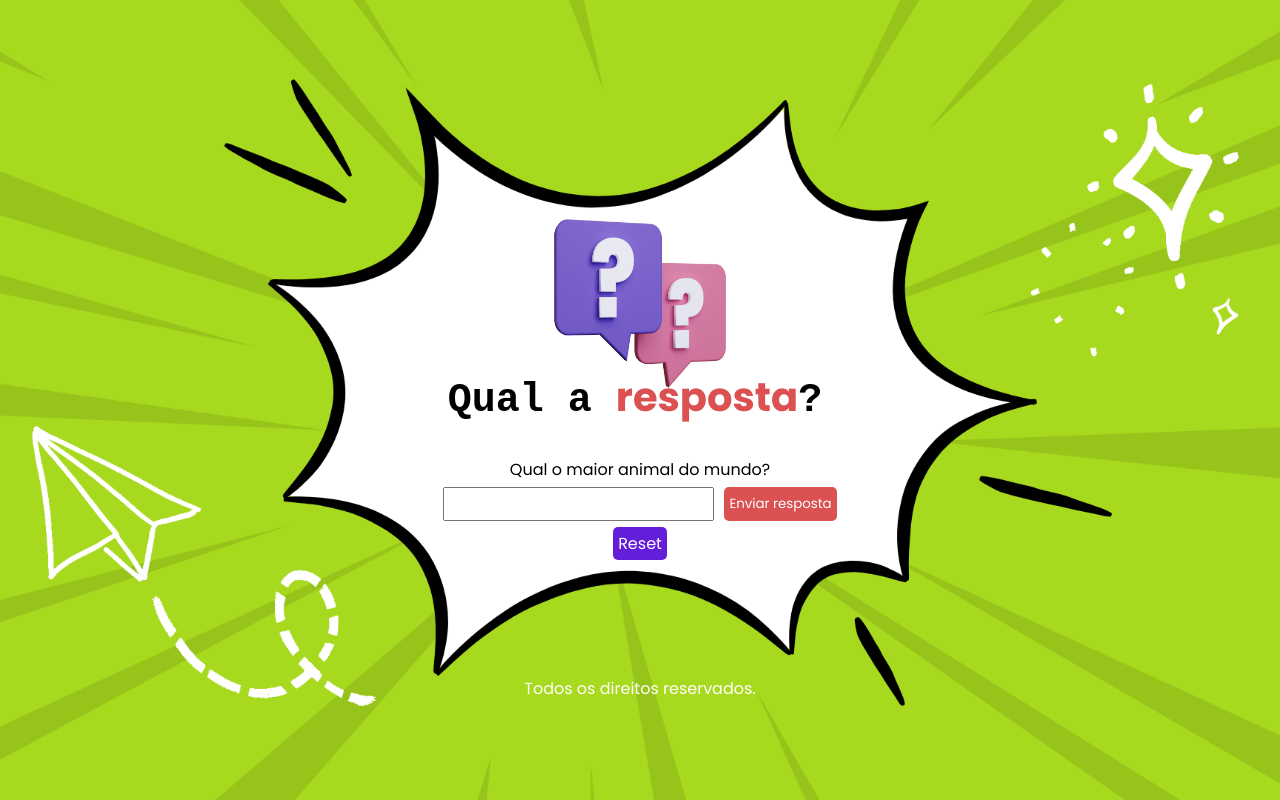
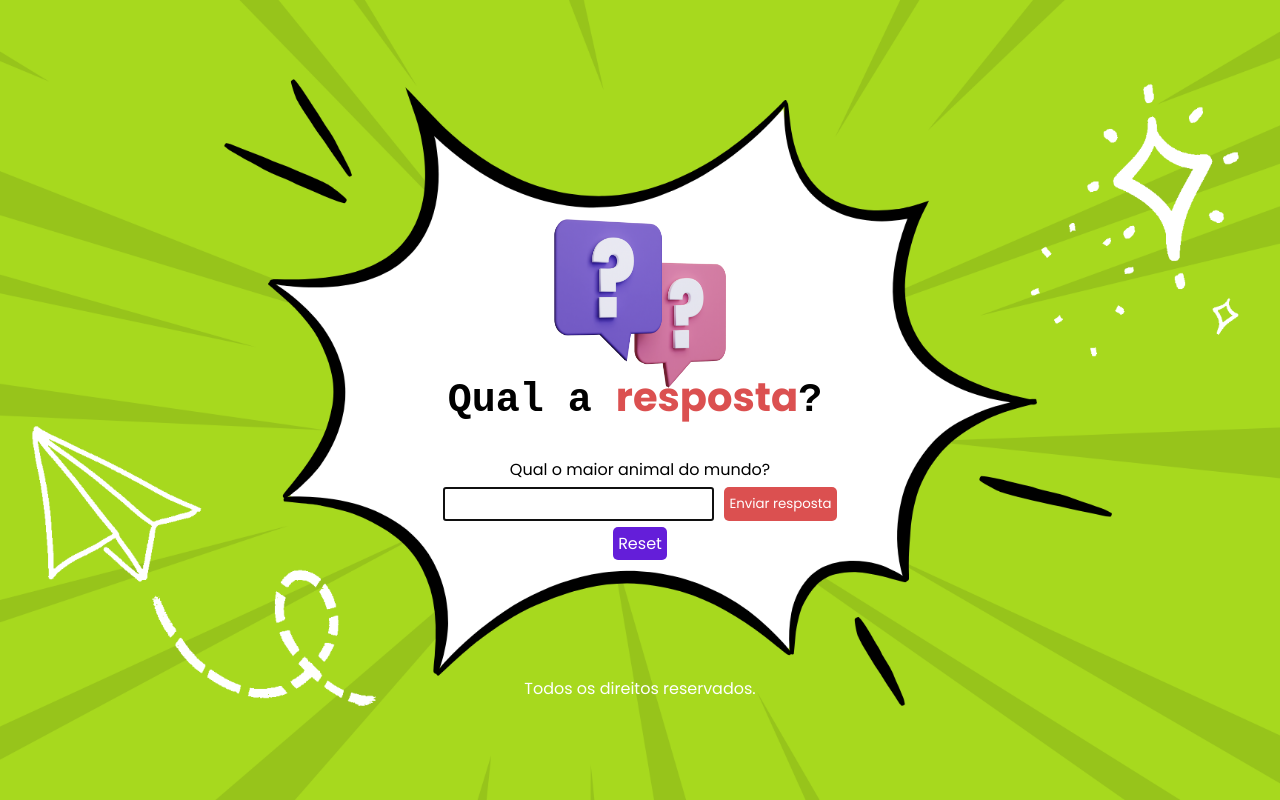
Before and after one commit to ivaraujo/projetofinalpa, a plain HTML site: page index.html in a window 1280 px wide. Drawn offline with Linux system fonts and the light colour scheme.

Commit message:
Update index.html
Add atributos no input

```diff
--- a/index.html
+++ b/index.html
@@ -17,7 +17,7 @@
         <p id="pergunta"></p>
         <div id="containerPergunta">
             <form>
-                <input type="text" id="resposta">
+                <input type="text" id="resposta" autofocus autocomplete="off">
             </form>
             <button id="botao">Enviar resposta</button>
         </div>
```
